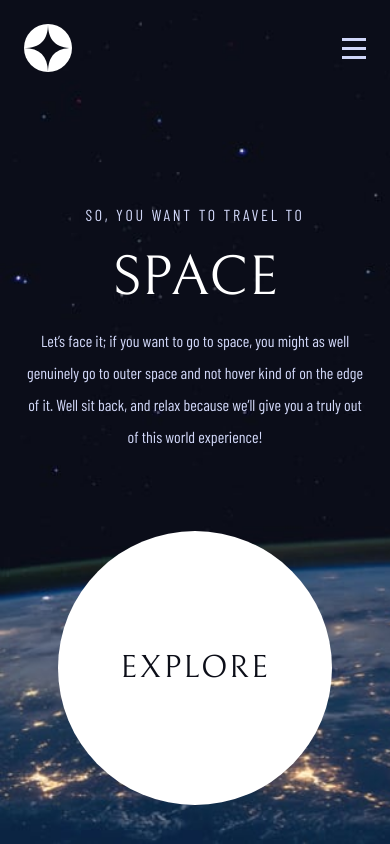
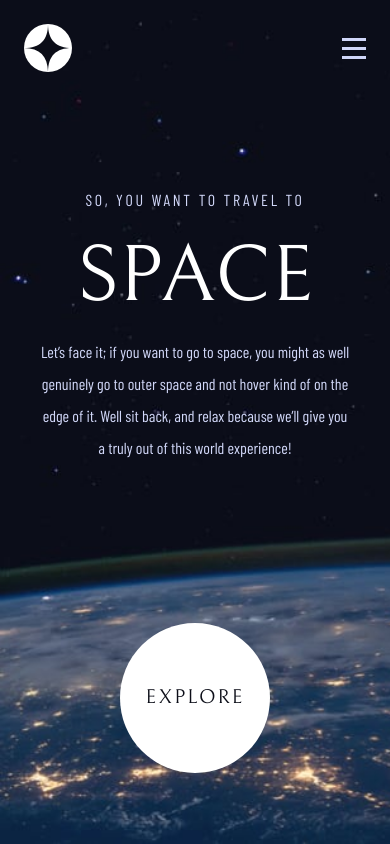
Before and after one commit to leemander/frontend-mentor-space-tourism-website, a React (Vite) app: page / in a window 390 px wide. Built offline with nearby package versions, Linux system fonts and the light colour scheme.

Commit message:
Style mobile home page

```diff
--- a/src/style.css
+++ b/src/style.css
@@ -35,7 +35,7 @@
 
 @media (max-width: 30em) {
   :root {
-    --font-size-xxxl: 3.5rem;
+    --font-size-xxxl: 5rem;
     --font-size-xxl: 3.5rem;
     --font-size-xl: 1.75rem;
     --font-size-l: 1.25rem;
@@ -354,6 +354,12 @@ main > .container {
   padding-block-start: 3rem;
 }
 
+@media (max-width: 30em) {
+  main > .container {
+    padding: 0;
+  }
+}
+
 main.home > .container {
   grid-template-rows: unset;
   place-content: center;
@@ -455,6 +461,21 @@ div:has(> .home__button) {
 
   .home__button {
     margin: auto;
+  }
+}
+
+@media (max-width: 30em) {
+  .home__eyebrow {
+    margin: 0;
+  }
+
+  .home__button {
+    font-size: 1.25rem;
+    height: 9.375rem;
+  }
+
+  .home p {
+    margin: 1rem;
   }
 }
 
```
